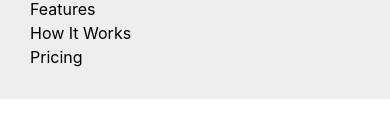
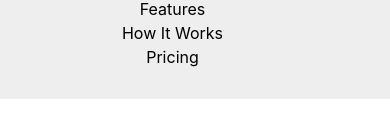
Before and after one commit to ViNam99/Trombones-FreecodeCamp, a plain HTML site: page index.html in a window 390 px wide. Shown: the part 258-377 px from the top of the page. Drawn offline with nearby package versions, Linux system fonts and the light colour scheme.

Commit message:
Create media rule

```diff
--- a/css/index.css
+++ b/css/index.css
@@ -27,3 +27,22 @@
     text-decoration: none;
     color: black;
 }
+
+
+/* Media Rule */
+
+
+/* header */
+
+@media screen and (max-width: 600px) {
+    .header .nav .nav__item {
+        display: flex;
+        align-items: center;
+        justify-content: center;
+    }
+    .header .header__img {
+        display: flex;
+        justify-content: center;
+        align-items: center;
+    }
+}
--- a/index.html
+++ b/index.html
@@ -16,14 +16,14 @@
     <div class="container-fluid wrapper">
         <header class="header">
             <div class="row">
-                <div class="col-lg-8">
+                <div class="col-lg-8 header__img">
                     <img src="https://s3.amazonaws.com/freecodecamp/original_trombones.png" alt="original trombones logo">
                 </div>
                 <nav class="nav col-lg-4">
                     <div class="row w-100">
-                        <div class="col-lg-4"><a href="#">Features</a> </div>
-                        <div class="col-lg-4"><a href="#">How It Works</a> </div>
-                        <div class="col-lg-4"><a href="#">Pricing</a></div>
+                        <div class="col-lg-4 nav__item"><a href="#">Features</a> </div>
+                        <div class="col-lg-4 nav__item"><a href="#">How It Works</a> </div>
+                        <div class="col-lg-4 nav__item"><a href="#">Pricing</a></div>
                     </div>
                 </nav>
             </div>
```
